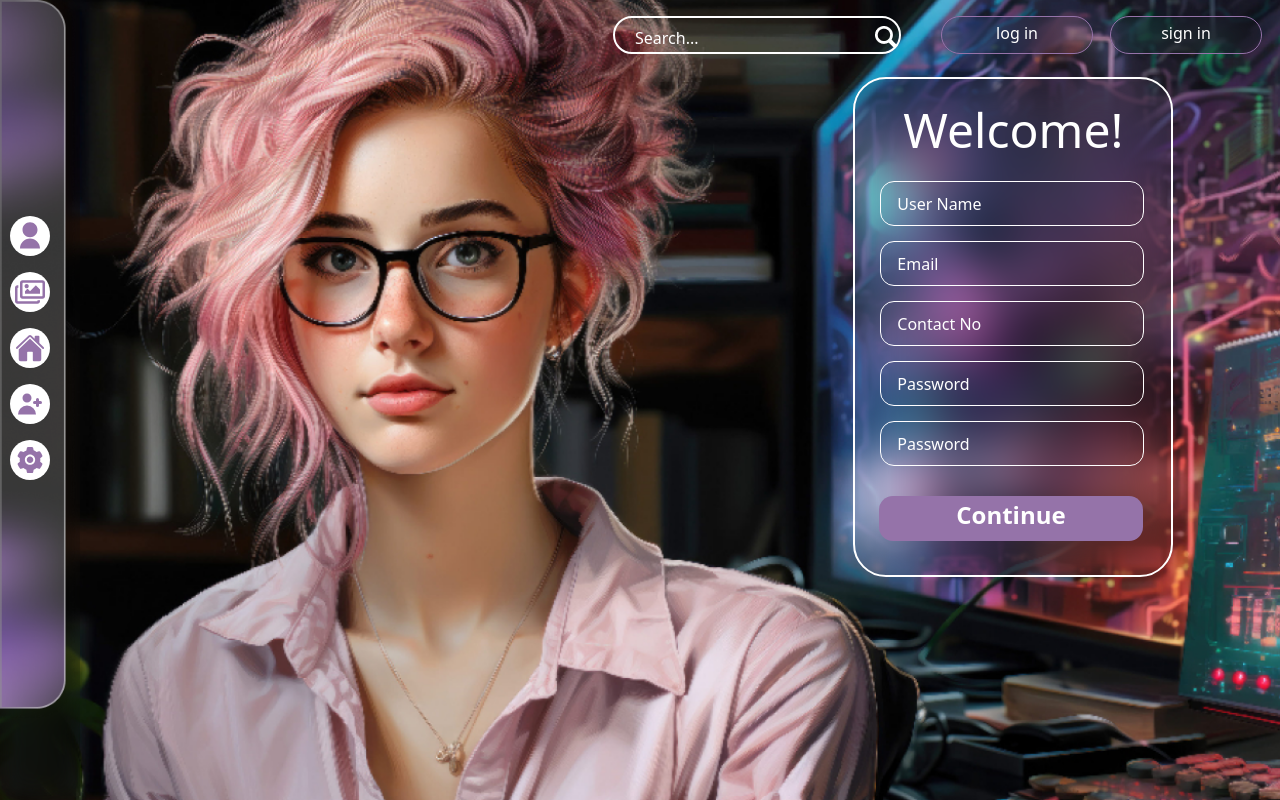
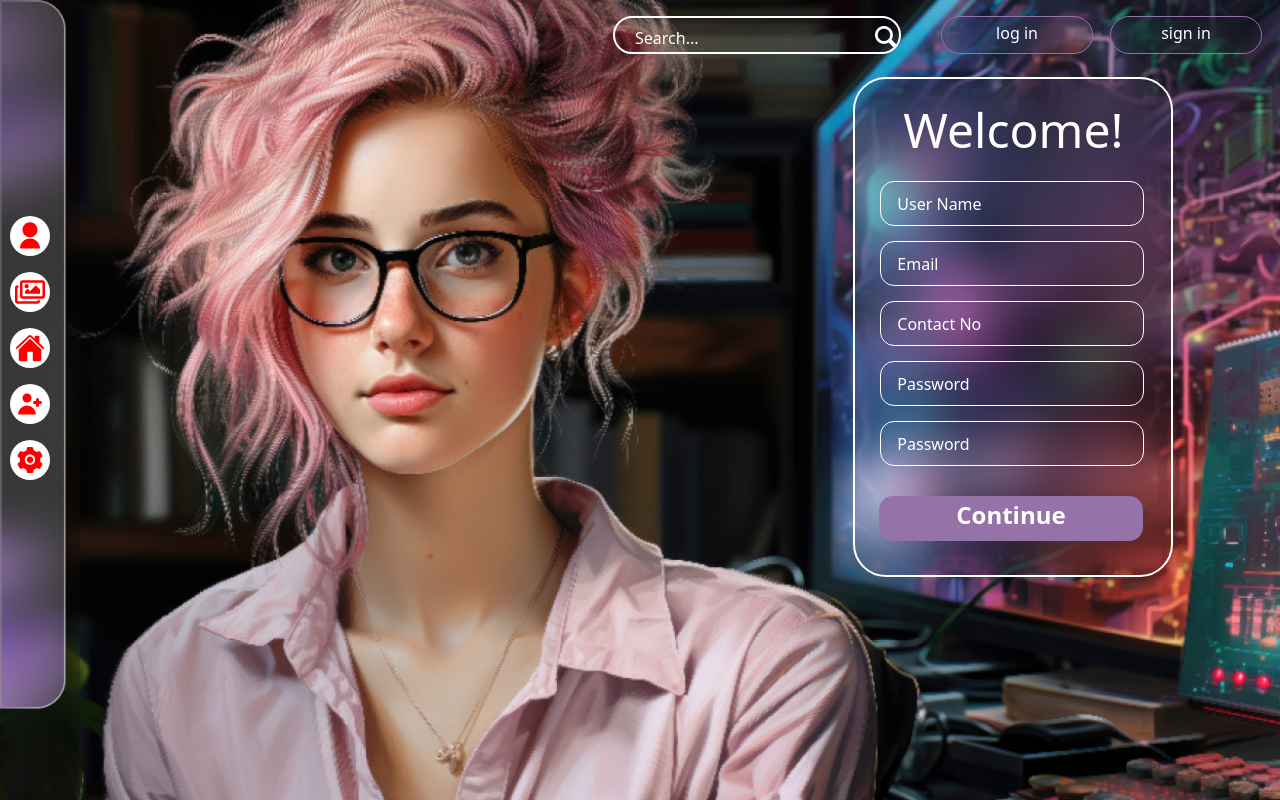
Before and after one commit to DevindaWanasinghe/master-art-design-web-platform, a React (Create React App) app in the folder frontend/: page /register in a window 1280 px wide. Built offline with nearby package versions, Linux system fonts and the light colour scheme.

Commit message:
add-new-components-sidebar,header

```diff
--- a/frontend/src/components/login-pages/Register.jsx
+++ b/frontend/src/components/login-pages/Register.jsx
@@ -1,42 +1,16 @@
 import React from 'react';
-import Search01 from "../../images/Home/search.png";
-import NavBarBackground from "../../images/Home/NavBarbackground.png";
+import Header from ".././main-pages/Header"
+import Sidebar from ".././main-pages/Sidebar";
 import "./../../css/home.css";
 
-import { RiUserFill } from "react-icons/ri";
-import { FaRegImages } from "react-icons/fa";
-import { IoHome } from "react-icons/io5";
-import { HiUserAdd } from "react-icons/hi";
-import { AiFillSetting } from "react-icons/ai";
-import { NavLink } from 'react-router-dom';
 function Login() {
   return (
 
 
     <div className="relative min-h-screen overflow-hidden bg-center bg-cover bg-login-bg">
 
-      <div className='absolute w-[80px] backdrop-blur-lg border-l-0 h-full'>
-        <div className='w-[39px] h-[391px] absolute top-1/4 ml-[10px]'>
-          <NavLink to='act'><div className='bg-white w-[40px] h-[40px] rounded-[30px] mt-4 flex  items-center justify-center'><RiUserFill size={30} className='cursor-pointer fill-custom-purple hover:fill-blue-700' /></div></NavLink>
-          <NavLink to='nbbn'><div className='bg-white w-[40px] h-[40px] rounded-[30px] mt-4 flex  items-center justify-center'><FaRegImages size={30} className='cursor-pointer fill-custom-purple hover:fill-blue-700' /></div></NavLink>
-          <NavLink to='mnb'><div className='bg-white w-[40px] h-[40px] rounded-[30px] mt-4 flex  items-center justify-center'><IoHome size={30} className='cursor-pointer fill-custom-purple hover:fill-blue-700' /></div></NavLink>
-          <NavLink to='msnb'><div className='bg-white w-[40px] h-[40px] rounded-[30px] mt-4 flex  items-center justify-center'><HiUserAdd size={30} className='cursor-pointer fill-custom-purple hover:fill-blue-700' /></div></NavLink>
-          <NavLink to=',jn'><div className='bg-white w-[40px] h-[40px] rounded-[30px] mt-4 flex  items-center justify-center'><AiFillSetting size={30} className='cursor-pointer fill-custom-purple hover:fill-blue-700' /></div></NavLink>
-        </div>
-        <img  className= 'h-auto 'src={NavBarBackground} alt='nav img'/>
-      </div>
-
-      <div className='w-[667px] h-[50px] float-right flex mt-4'>
-        <div className='w-[288px] h-[38px] flex border-white border-[2px] rounded-[188px] mr-[23px]'>
-          <input type='text' placeholder='Search...' className='w-[260px] h-[38px]  bg-transparent  text-white  placeholder-white focus:outline-0 p-5'></input>
-          <div className='w-[26px] h-[38px]'>
-            <button className='w-[22px] h-[22px] hover:bg-inherit mt-1'><img className='mt-[4px]  hover:fill-blue-700' src={Search01} alt='searching...' /></button>
-          </div>
-        </div>
-        <boutton className="w-[152px] h-[38px] backdrop-blur-lg  border-[1px] text-white text-center rounded-[188px] border-custom-purple ml-[17px] hover:bg-blue-700 hover:border-inherit"><p className='mt-[4px] cursor-pointer'>log in</p></boutton>
-        <boutton className="w-[152px] h-[38px] backdrop-blur-lg  border-[1px] text-white text-center rounded-[188px] border-custom-purple ml-[17px] hover:bg-blue-700 hover:border-inherit"><p className='mt-[4px] cursor-pointer'>sign in</p></boutton>
-      </div>
-
+      <div><Sidebar></Sidebar></div>
+      <div><Header></Header></div>
 
       <div className='w-1/4 h-[500px] rounded-[33px] border-[2px] border-white backdrop-blur-xl mt-[77px] block absolute left-2/3'>
         <p className=' text-white text-[48px] text-center mt-[15px]'>Welcome!</p>
--- a/frontend/src/components/main-pages/About.jsx
+++ b/frontend/src/components/main-pages/About.jsx
@@ -2,7 +2,9 @@ import React from 'react'
 
 function About() {
   return (
-    <div>About</div>
+    <div>
+
+    </div>
   )
 }
 
--- a/frontend/src/components/main-pages/Account.jsx
+++ b/frontend/src/components/main-pages/Account.jsx
@@ -2,7 +2,9 @@ import React from 'react'
 
 function Account() {
   return (
-    <div>Account</div>
+    <div>
+
+    </div>
   )
 }
 
--- a/frontend/src/components/main-pages/Header.jsx
+++ b/frontend/src/components/main-pages/Header.jsx
@@ -1,8 +1,18 @@
 import React from 'react'
+import Search01 from "../../images/Home/search.png";
 
 function Header() {
   return (
-    <div>Header</div>
+    <div className='w-[667px] h-[50px] float-right flex mt-4'>
+        <div className='w-[288px] h-[38px] flex border-white border-[2px] rounded-[188px] mr-[23px]'>
+          <input type='text' placeholder='Search...' className='w-[260px] h-[38px]  bg-transparent  text-white  placeholder-white focus:outline-0 p-5'></input>
+          <div className='w-[26px] h-[38px]'>
+            <button className='w-[22px] h-[22px] hover:bg-inherit mt-1'><img className='mt-[4px]  hover:fill-blue-700' src={Search01} alt='searching...' /></button>
+          </div>
+        </div>
+        <boutton className="w-[152px] h-[38px] backdrop-blur-lg  border-[1px] text-white text-center rounded-[188px] border-custom-purple ml-[17px] hover:bg-blue-700 hover:border-inherit"><p className='mt-[4px] cursor-pointer'>log in</p></boutton>
+        <boutton className="w-[152px] h-[38px] backdrop-blur-lg  border-[1px] text-white text-center rounded-[188px] border-custom-purple ml-[17px] hover:bg-blue-700 hover:border-inherit"><p className='mt-[4px] cursor-pointer'>sign in</p></boutton>
+      </div>
   )
 }
 
--- /dev/null
+++ b/frontend/src/components/main-pages/Sidebar.jsx
@@ -0,0 +1,28 @@
+import React from 'react';
+import NavBarBackground from "../../images/Home/NavBarbackground.png";
+import "./../../css/home.css";
+
+import { RiUserFill } from "react-icons/ri";
+import { FaRegImages } from "react-icons/fa";
+import { IoHome } from "react-icons/io5";
+import { HiUserAdd } from "react-icons/hi";
+import { AiFillSetting } from "react-icons/ai";
+import { NavLink } from 'react-router-dom';
+function Login() {
+  return (
+
+      <div className='absolute w-[80px] backdrop-blur-lg border-l-0 h-full'>
+      <div className='w-[39px] h-[391px] absolute top-1/4 ml-[10px]'>
+          <NavLink to='account'><div className='bg-white w-[40px] h-[40px] rounded-[30px] mt-4 flex  items-center justify-center'><RiUserFill size={30} className='cursor-pointer icon' /></div></NavLink>
+          <NavLink to='template'><div className='bg-white w-[40px] h-[40px] rounded-[30px] mt-4 flex  items-center justify-center'><FaRegImages size={30} className='cursor-pointer icon' /></div></NavLink>
+          <NavLink to='home'><div className='bg-white w-[40px] h-[40px] rounded-[30px] mt-4 flex  items-center justify-center'><IoHome size={30} className='cursor-pointer icon' /></div></NavLink>
+          <NavLink to='terms'><div className='bg-white w-[40px] h-[40px] rounded-[30px] mt-4 flex  items-center justify-center'><HiUserAdd size={30} className='cursor-pointer icon' /></div></NavLink>
+          <NavLink to='about'><div className='bg-white w-[40px] h-[40px] rounded-[30px] mt-4 flex  items-center justify-center'><AiFillSetting size={30} className='cursor-pointer icon' /></div></NavLink>
+        </div>
+        <img  className= 'h-auto 'src={NavBarBackground} alt='nav img'/>
+      </div>
+
+
+  )
+}
+export default Login
--- a/frontend/src/components/main-pages/Terms.jsx
+++ b/frontend/src/components/main-pages/Terms.jsx
@@ -48,7 +48,7 @@ function Terms() {
       <div className="termstext">
         <img
           src={TermsBack}
-          alt="Overlay image background"
+          alt="Overlayimage background"
           className="absolute inset-0 object-cover w-full h-full"
         />
       </div>
--- a/frontend/src/css/home.css
+++ b/frontend/src/css/home.css
@@ -242,6 +242,10 @@
     height: auto;
     z-index: 10;
   }
- a .active{
+.icon{
     color: red;
   }
+
+a.active .icon{
+  fill:blue;
+}
```
